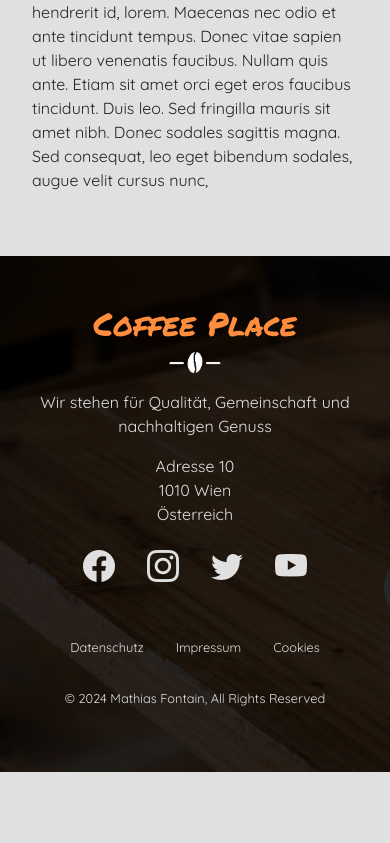
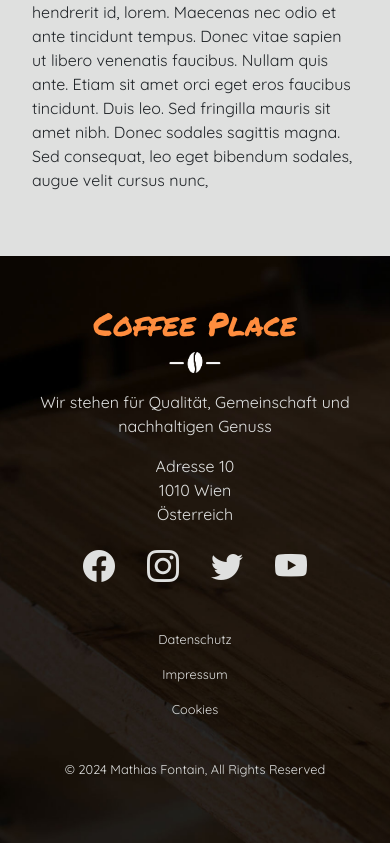
Before and after one commit to fontainm/coffeeplace, a React (Vite) app: page /cookies in a window 390 px wide. Shown: the part 930-1773 px from the top of the page. Before the commit the page ends 1702 px from the top, so only its background shows below. Built offline with nearby package versions, Linux system fonts and the light colour scheme.

Commit message:
responsive adjustments

```diff
--- a/src/styles/footer.scss
+++ b/src/styles/footer.scss
@@ -19,8 +19,12 @@
     margin-top: 3rem;
     margin-bottom: 1rem;
 
+    display: flex;
+    align-items: center;
+    justify-content: center;
+
     a {
-      padding: 0 1rem;
+      padding: 0.5rem 1rem;
     }
   }
 
@@ -32,3 +36,13 @@
     margin-top: 2rem;
   }
 }
+
+@media screen and (max-width: 767px) {
+  .footer {
+    &__links,
+    &__copyright {
+      flex-direction: column;
+      margin-top: 2rem;
+    }
+  }
+}
--- a/src/styles/index.scss
+++ b/src/styles/index.scss
@@ -106,7 +106,7 @@
   }
 }
 
-@media screen and (max-width: 768px) {
+@media screen and (max-width: 767px) {
   .section h2 {
     font-size: 2rem;
 
--- a/src/styles/navigation.scss
+++ b/src/styles/navigation.scss
@@ -102,7 +102,7 @@
   }
 }
 
-@media screen and (max-width: 768px) {
+@media screen and (max-width: 767px) {
   .navigation__item {
     opacity: 0;
     padding-left: 0;
--- a/src/styles/openinghours.scss
+++ b/src/styles/openinghours.scss
@@ -14,7 +14,7 @@
   &__store {
     background: $color-secondary;
     box-shadow: 0px 0px 20px #222;
-    margin: 0 1rem;
+    margin: 1rem;
     border-radius: 0.4rem;
     overflow: hidden;
     cursor: pointer;
@@ -45,7 +45,7 @@
   }
 }
 
-@media screen and (max-width: 768px) {
+@media screen and (max-width: 767px) {
   .openinghours {
     &__wrapper {
       width: 100%;
```
